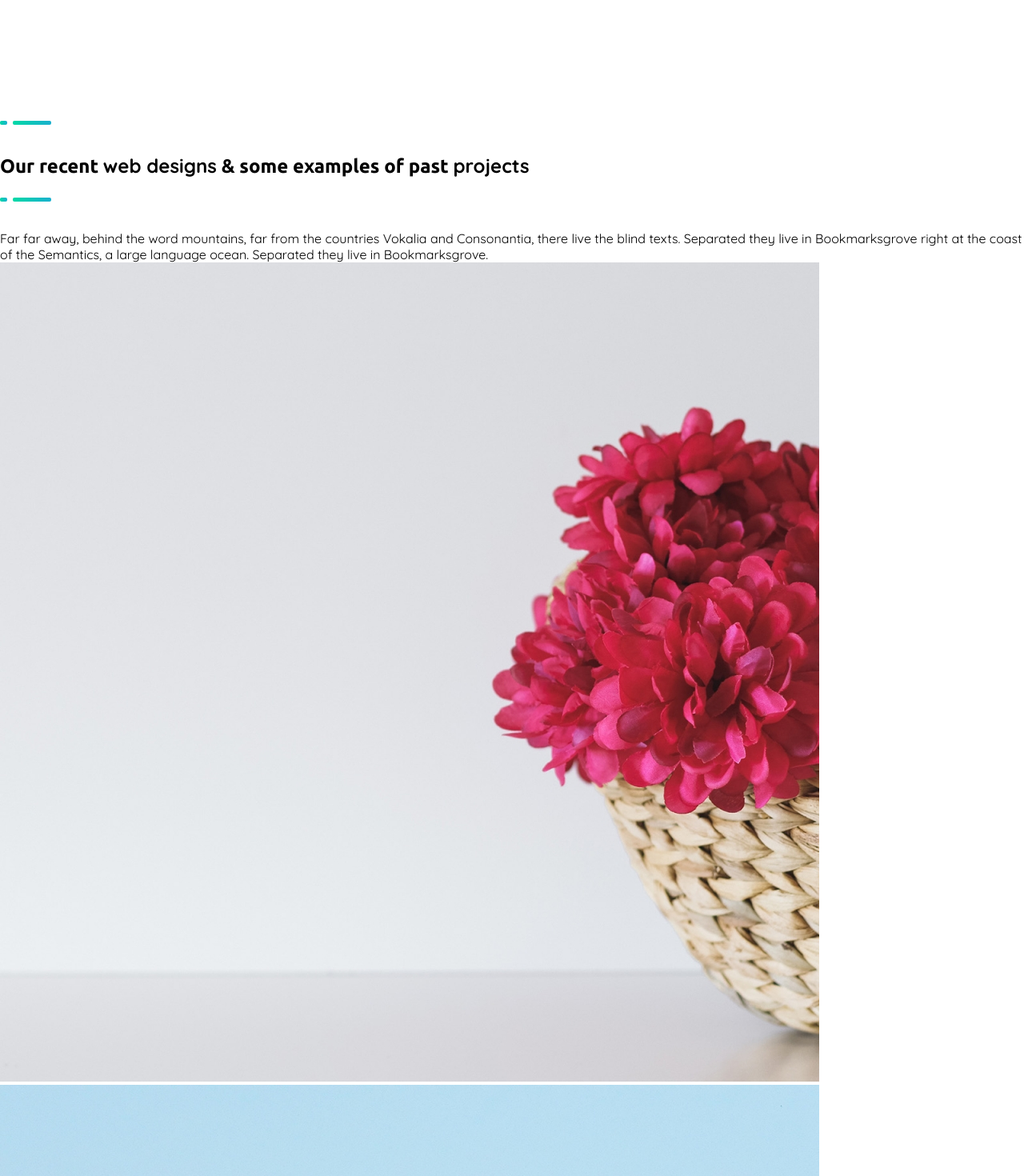
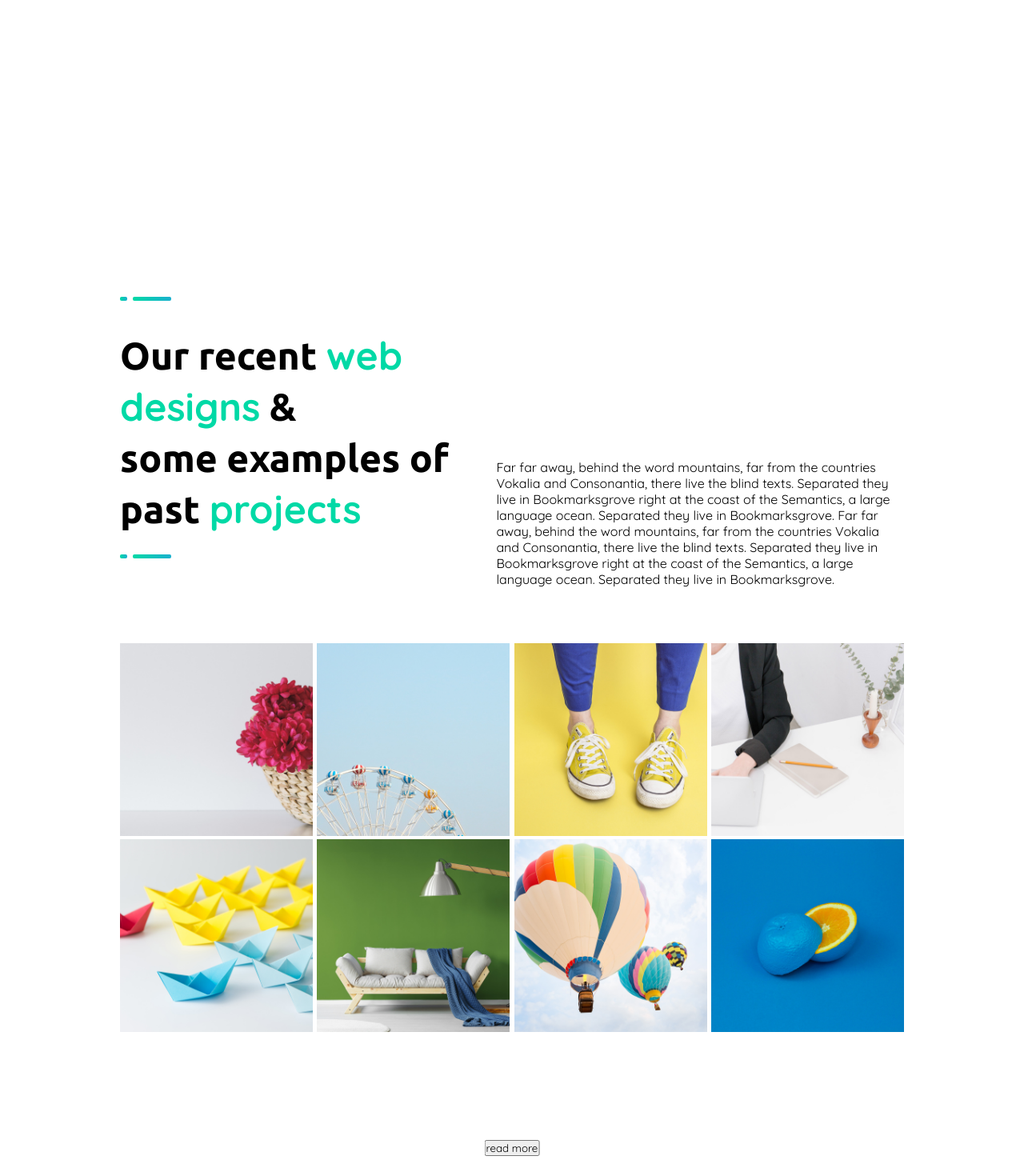
Before and after one commit to sebastianocalella/proj-html-vuejs, a Vue app: page / in a window 1280 px wide. Shown: the part 3520-4990 px from the top of the page at 80% size. Built offline with nearby package versions, Linux system fonts and the light colour scheme.

Commit message:
OurWebDesigns Component Style Prototype

```diff
--- a/src/components/AppMainComponents/OurWebDesigns.vue
+++ b/src/components/AppMainComponents/OurWebDesigns.vue
@@ -1,27 +1,41 @@
 <template>
-    <div>
-        <ComponentDivider/>
-        <h2>Our recent <span>web designs</span> & some examples of past <span>projects</span></h2>
-        <ComponentDivider/>
-        <p>Far far away, behind the word mountains, far from the countries Vokalia and Consonantia, there live the blind texts. Separated they live in Bookmarksgrove right at the coast of the Semantics, a large language ocean. Separated they live in Bookmarksgrove.</p>
-    </div>
-    <div class="card-container">
-        <div v-for="card in cards" class="card">
-            <img :src="getCardImage(card)" alt="">
+    <section id="OurWebDesigns">
+        <div class="container">
+            <ComponentDivider/>
+            <div class="text-content-container">
+                <TextContent
+                :title="textContent.title"/>
+                <p>Far far away, behind the word mountains, far from the countries Vokalia and Consonantia, there live the blind texts. Separated they live in Bookmarksgrove right at the coast of the Semantics, a large language ocean. Separated they live in Bookmarksgrove. Far far away, behind the word mountains, far from the countries Vokalia and Consonantia, there live the blind texts. Separated they live in Bookmarksgrove right at the coast of the Semantics, a large language ocean. Separated they live in Bookmarksgrove.</p>
+            </div>
         </div>
-    </div>
+
+        <div class="cards-container">
+            <div  v-for="card in cards" class="image-wrapper">
+                <ImageCard
+                :imgUri="card"/>
+            </div>
+        </div>
+        <button>read more</button>
+    </section>
 </template>
 
 <script>
 import ComponentDivider from '../utilitiesComponents/ComponentDivider.vue';
+import TextContent from '../utilitiesComponents/TextContent.vue';
+import ImageCard from '../utilitiesComponents/ImageCard.vue';
 
 export default {
     name: 'OurWebDesigns',
     components:{
-        ComponentDivider
+        ComponentDivider,
+        TextContent,
+        ImageCard
     },
     data(){
         return{
+            textContent:{
+                title:'Our recent <span class="text-content-component-span">web designs</span> &<br> some examples of<br> past <span class="text-content-component-span">projects</span>',
+                },
             cards:[
                 'ina-soulis-227104-unsplash-1024x1024.jpg',
                 'sunisa-misa-531163-unsplash-1024x1024.jpg',
@@ -42,6 +56,38 @@ export default {
 }
 </script>
 
-<style lang="scss" scoped>
+<style lang="scss">
+    #OurWebDesigns{
+        padding: 220px 150px;
 
+            .text-content-container{
+                display: flex;
+                width: 100%;
+                justify-content: space-between;
+                align-items: flex-end;
+                padding-bottom: 70px;
+
+                .text-content{
+                    width: 45%;
+                }
+                p{
+                    width: 52%;
+                }
+            }
+
+        .cards-container{
+            display: flex;
+            justify-content: space-between;
+            flex-wrap: wrap;
+            padding-bottom: 130px;
+
+            .image-wrapper{
+                width: calc(25% - 4px);
+            }
+        }
+        button{
+            margin-left: 50%;
+            transform: translateX(-50%);
+        }
+    }
 </style>
--- a/src/components/utilitiesComponents/ImageCard.vue
+++ b/src/components/utilitiesComponents/ImageCard.vue
@@ -1,9 +1,7 @@
 <template>
-    <div>
-        <img :src="getimage(imgUri)" alt="">
-        <p>{{ date }} &middot; {{ author }}</p>
-        <h4>{{ target }}</h4>
-    </div>
+    <img :src="getimage(imgUri)" alt="">
+    <p v-if="date&&author">{{ date }} &middot; {{ author }}</p>
+    <h4 v-if="target">{{ target }}</h4>
 </template>
 
 <script>
@@ -24,5 +22,7 @@ export default {
 </script>
 
 <style lang="scss" scoped>
-
+    img{
+        width: 100%;
+    }
 </style>
```
